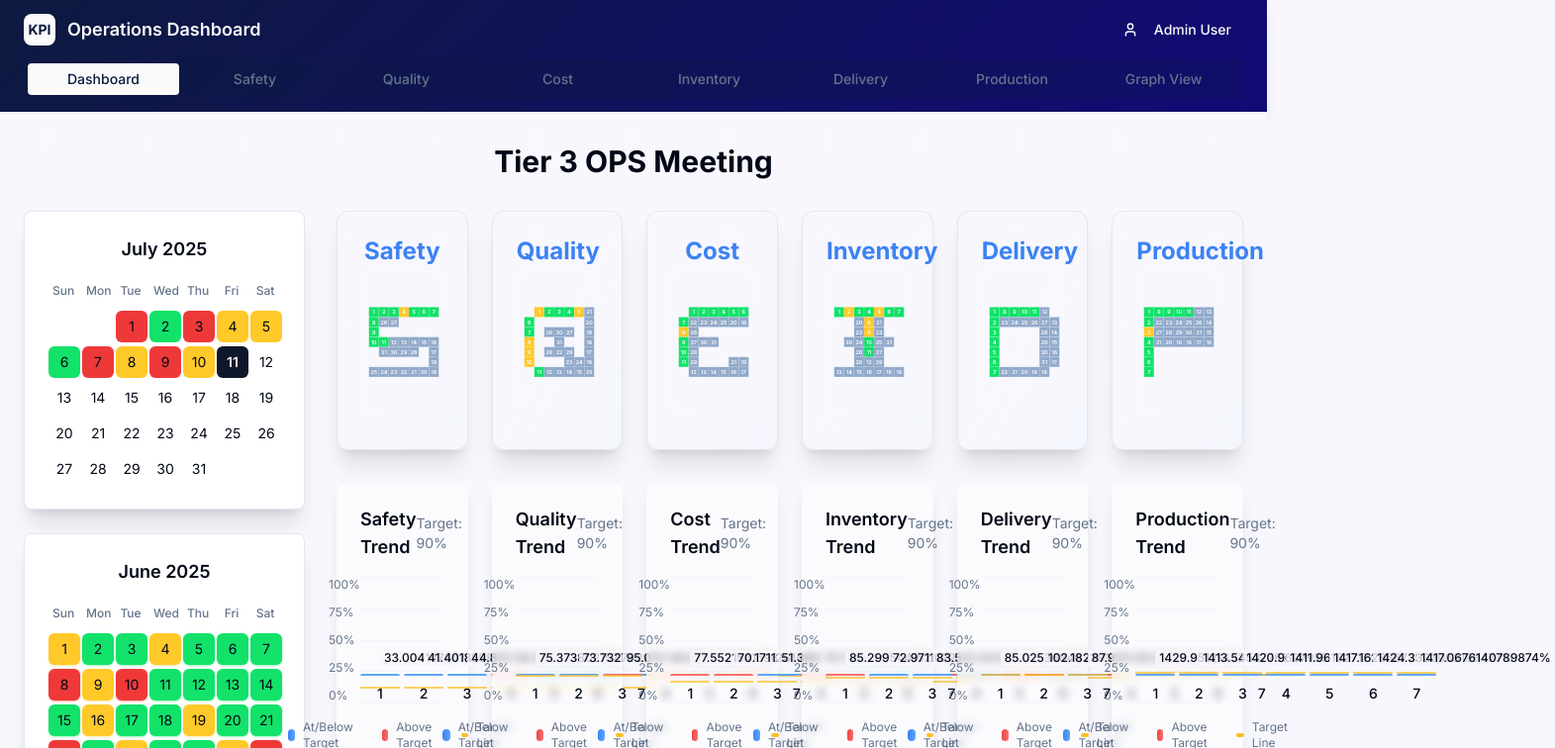
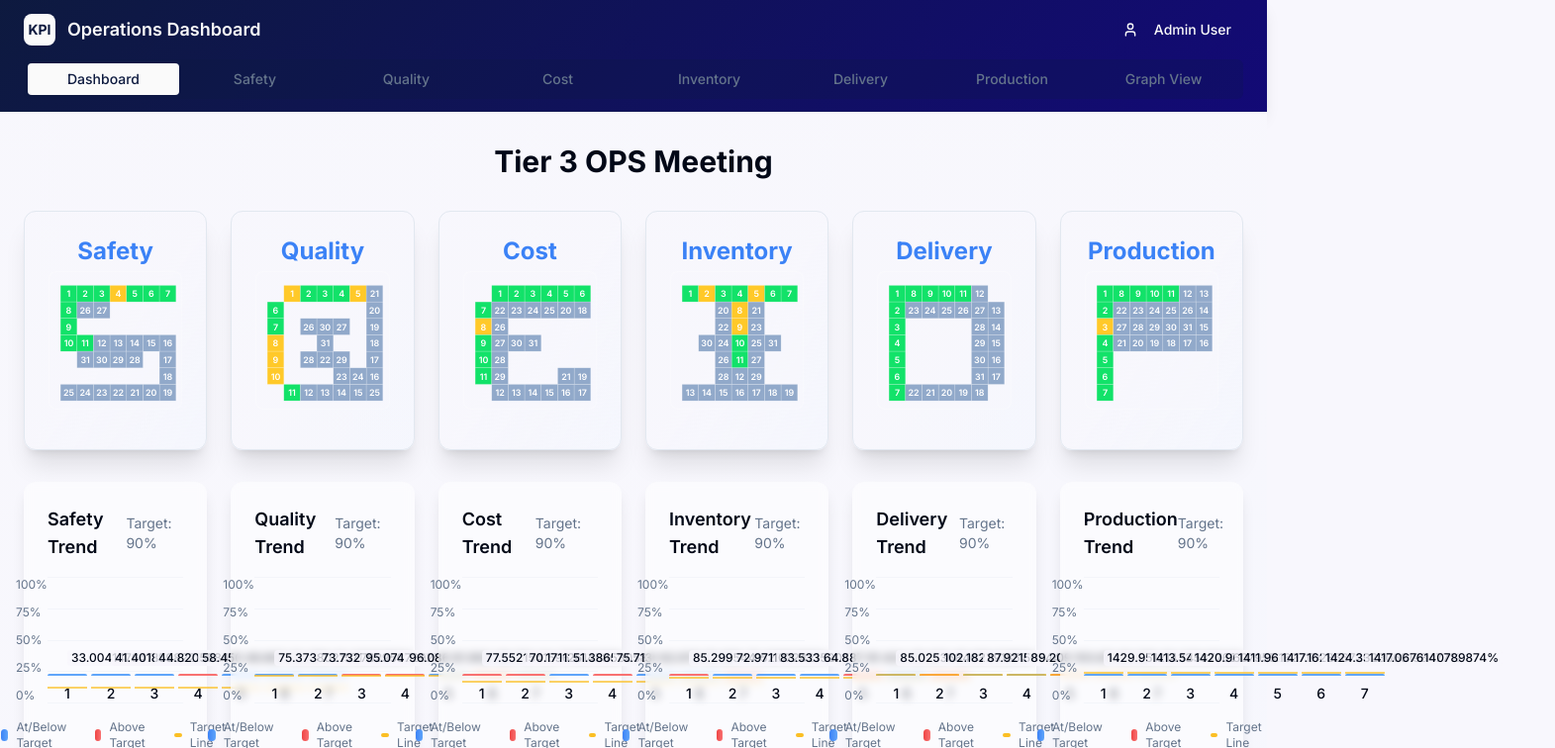
Before and after one commit to ElliotDrel/Daily-OPS-Meeting-Dashboard, a React (Vite) app: page / in a window 1280 px wide. Shown: the top 756 px of the page at 99% size, 1571 px wide, since content can reach past the window. Built offline with nearby package versions, Linux system fonts and the light colour scheme.

Commit message:
Remove calendar component from dashboard

```diff
--- a/src/pages/Dashboard.tsx
+++ b/src/pages/Dashboard.tsx
@@ -3,7 +3,6 @@ import { useNavigate } from "react-router-dom";
 import { LetterGrid } from "@/components/dashboard/LetterGrid";
 import { SimpleBarChart } from "@/components/dashboard/SimpleBarChart";
 import { IncidentTable } from "@/components/dashboard/IncidentTable";
-import { CalendarGraphs } from "@/components/dashboard/CalendarGraphs";
 import { dashboardData } from "@/data/mockData";
 const pillarRoutes = {
   S: '/safety',
@@ -45,15 +44,8 @@ export const Dashboard = () => {
 
           </div>
 
-          {/* Main Layout with Calendar Sidebar */}
-          <div className="grid grid-cols-1 lg:grid-cols-4 gap-8">
-            {/* Left Column - Calendar Graphs (25%) */}
-            <div className="lg:col-span-1">
-              <CalendarGraphs squares={dashboardData.pillars.safety.squares} />
-            </div>
-
-            {/* Right Column - Main Dashboard Content (75%) */}
-            <div className="lg:col-span-3 space-y-8">
+          {/* Main Dashboard Content */}
+          <div className="space-y-8">
             {/* Letter Grids Row */}
             <div className="grid grid-cols-1 md:grid-cols-6 gap-6">
               {(Object.keys(dashboardData.pillars) as Array<keyof typeof dashboardData.pillars>).map((pillar, index) => {
@@ -74,7 +66,6 @@ export const Dashboard = () => {
             }} />)}
             </div>
           </div>
-          </div>
         </motion.div>
       </div>
     </div>;
```
Lines whose indentation alone changed are shown as unchanged.
